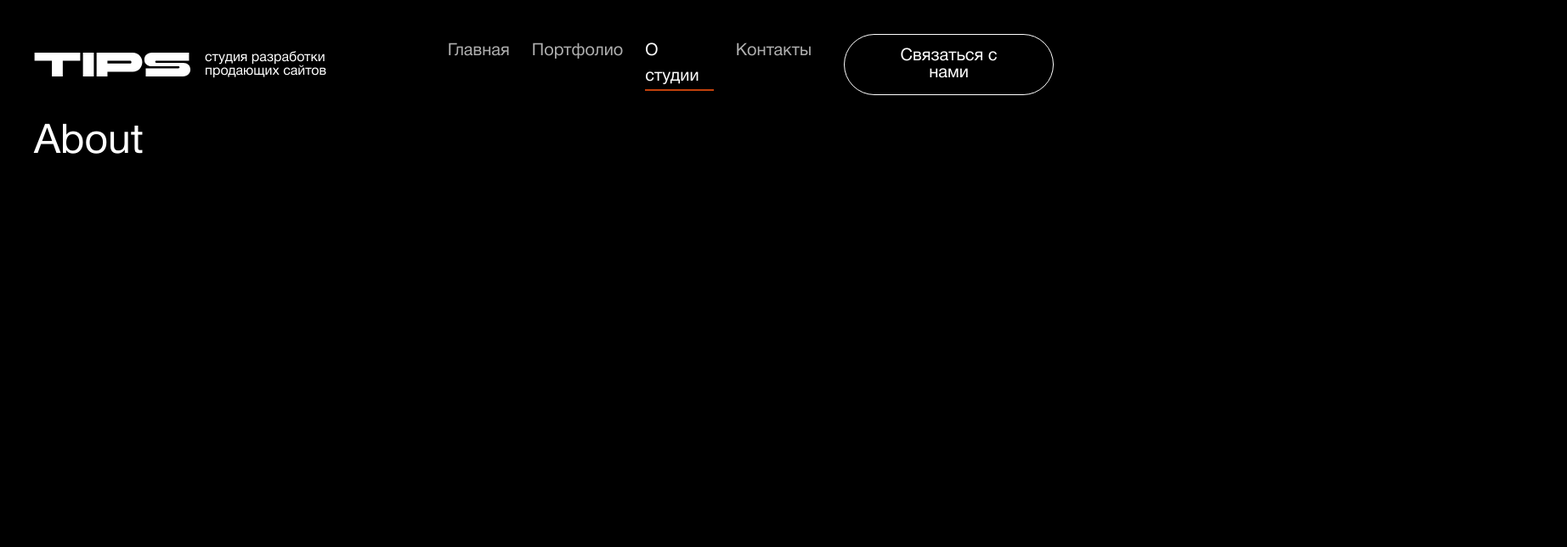
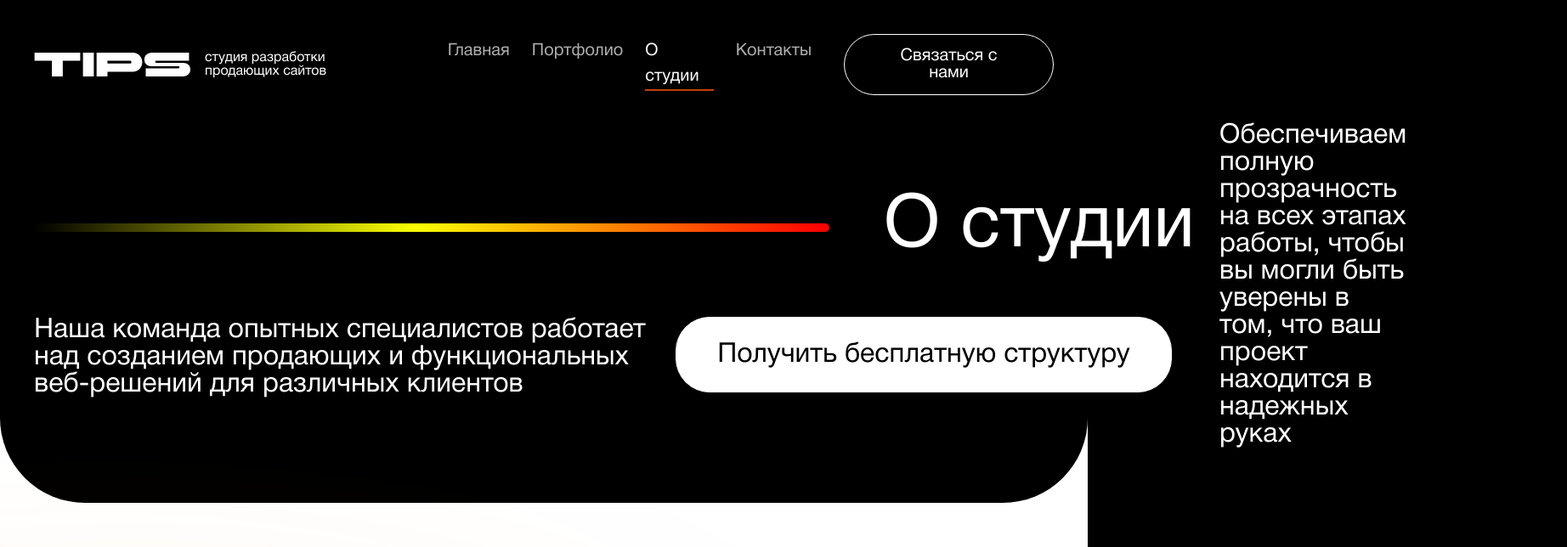
Before and after one commit to dmitry-586/tips-next, a Next.js app: page /about in a window 1280 px wide. Shown: the top 644 px of the page at 85% size, 1844 px wide, since content can reach past the window. Built offline with nearby package versions, Linux system fonts and the light colour scheme.

Commit message:
11th commit

```diff
--- a/src/app/about/page.tsx
+++ b/src/app/about/page.tsx
@@ -1,7 +1,18 @@
+import AboutHeader from "@/components/aboutHeader/aboutHeader";
+import Feedback from "@/components/feedback/feedback";
+import Footer from "@/components/footer/footer";
+import Info from "@/components/info/info";
+
 export default function Home() {
-    return (
-      <>
-        <h1 className="text-5xl">About</h1>
-      </>
-    );
-  }
+  return (
+    <div className="bg-white">
+      <AboutHeader />
+      <div className="h-16 bg-white"></div>
+      <Info className="pt-16 px-10 rounded-t-[100px]" />
+      <div className="px-10">
+        <Feedback />
+        <Footer />
+      </div>
+    </div>
+  );
+}
--- a/src/app/layout.tsx
+++ b/src/app/layout.tsx
@@ -2,6 +2,7 @@ import type { Metadata } from "next";
 import localFont from "next/font/local";
 import "./globals.scss";
 import Header from "@/components/header/header";
+import Footer from "@/components/footer/footer";
 
 const HelveticaNeueCyr = localFont({
   src: "../../public/fonts/HelveticaNeueCyr-Roman.woff",
@@ -20,7 +21,7 @@ export default function RootLayout({
   return (
     <html lang="en">
       <body className={HelveticaNeueCyr.className}>
-        <div className="px-10 w-full">
+        <div className="w-full">
           <Header />
           {children}
         </div>
--- a/src/app/page.tsx
+++ b/src/app/page.tsx
@@ -8,7 +8,7 @@ import Footer from "@/components/footer/footer";
 
 export default function Home() {
   return (
-    <>
+    <div className="px-10">
       <MainPage />
       <Cards />
       <Price />
@@ -16,6 +16,6 @@ export default function Home() {
       <Info />
       <Feedback />
       <Footer />
-    </>
+    </div>
   );
 }
--- /dev/null
+++ b/src/components/aboutHeader/aboutHeader.tsx
@@ -0,0 +1,34 @@
+import Button from "../button/Button";
+import Image from "next/image";
+
+export default function AboutHeader() {
+  return (
+    <div className="bg-black pb-16 px-10 rounded-b-[100px] flex justify-between items-center gap-14">
+      <div>
+        <div className="flex gap-16">
+          <Image
+            width={936}
+            height={4}
+            src="/images/about/AboutLine.svg"
+            alt="AboutLine"
+          />
+          <h2 className="text-[87px]">О&nbsp;студии</h2>
+        </div>
+        <div className="flex justify-between mt-10">
+          <p className="text-[32px] leading-none w-[755px]">
+            Наша команда опытных специалистов работает над созданием продающих и
+            функциональных веб-решений для различных клиентов
+          </p>
+          <Button
+            children="Получить бесплатную структуру"
+            className="w-[584px] h-[89px] text-[32px] bg-white text-black hover:bg-my-gradient2 hover:border-black hover:text-white"
+          />
+        </div>
+      </div>
+      <p className="text-[32px] leading-none max-w-[500px]">
+        Обеспечиваем полную прозрачность на всех этапах работы, чтобы вы могли
+        быть уверены в том, что ваш проект находится в надежных руках
+      </p>
+    </div>
+  );
+}
--- a/src/components/info/info.tsx
+++ b/src/components/info/info.tsx
@@ -1,11 +1,16 @@
+import exp from "constants";
 import styles from "../../styles/info.module.scss";
 import Button from "../button/Button";
 import Circle from "../circle/circle";
 import { price, price2, price3 } from "../price/price.data";
 
-export default function Info() {
+interface InfoProps {
+  className?: string;
+}
+
+const Info: React.FC<InfoProps> = ({ className }) => {
   return (
-    <div className={styles.mainInfo}>
+    <div className={`${styles.mainInfo} ${className}`}>
       <div className={styles.left}>
         <div className={styles.left_header}>
           <h2>Найдем решение</h2>
@@ -99,10 +104,12 @@ export default function Info() {
           <p>
             Перед запуском мы проводим окончательную отладку сайта, настраиваем
             метрики и аналитику для отслеживания действий пользователей.
-            <br /><br />
+            <br />
+            <br />
             Подготовим видео-инструкцию по использованию сайта или обучим Вашего
             специалиста.
-            <br /><br />
+            <br />
+            <br />
             После запуска – поддерживаем с Вами связь и обсуждаем дальнейшие
             планы развития проекта.
           </p>
@@ -122,4 +129,6 @@ export default function Info() {
       </div>
     </div>
   );
-}
+};
+
+export default Info;
--- a/src/styles/button.module.scss
+++ b/src/styles/button.module.scss
@@ -2,7 +2,7 @@
   border: solid 1px white;
   border-radius: 40px;
   padding: 15px 40px;
-  font-size: 20px;
+  // font-size: 20px;
   line-height: 20px;
   transition: all 0.3s;
 
--- a/src/styles/feedback.module.scss
+++ b/src/styles/feedback.module.scss
@@ -1,6 +1,6 @@
 .feedback {
   display: flex;
-  margin: 64px 0;
+  padding: 64px 0;
   &_left {
     display: flex;
     flex-direction: column;
@@ -106,6 +106,7 @@
       padding: 23px 121px;
       background: linear-gradient(270deg, #990000 0%, #ffb800 100%);
       border-color: black;
+      font-size: 24px;
       &:hover {
         background: white;
         color: black;
@@ -141,6 +142,7 @@
     background-color: transparent;
     border: 1px solid white;
     transition: 0.3s;
+    font-size: 20px;
     &:hover {
       background: linear-gradient(270deg, #990000 0%, #ffb800 100%);
       border-color: black;
--- a/src/styles/header.module.scss
+++ b/src/styles/header.module.scss
@@ -2,8 +2,8 @@
   display: flex;
   justify-content: space-between;
   align-items: center;
-  padding-top: 40px;
   margin-bottom: 32px;
+  padding: 40px 40px 0 40px;
   &_left {
     display: flex;
     flex-direction: row;
--- a/src/styles/main.module.scss
+++ b/src/styles/main.module.scss
@@ -13,6 +13,7 @@
   &_multipage,
   &_shop,
   &_card {
+    font-size: 20px;
     width: 290px;
 
     &:hover {
```
Also changed, not shown: public/images/about/AboutLine.svg (added).
